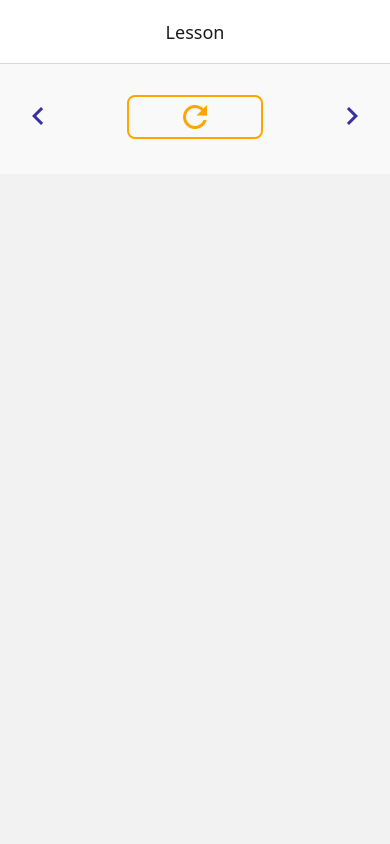
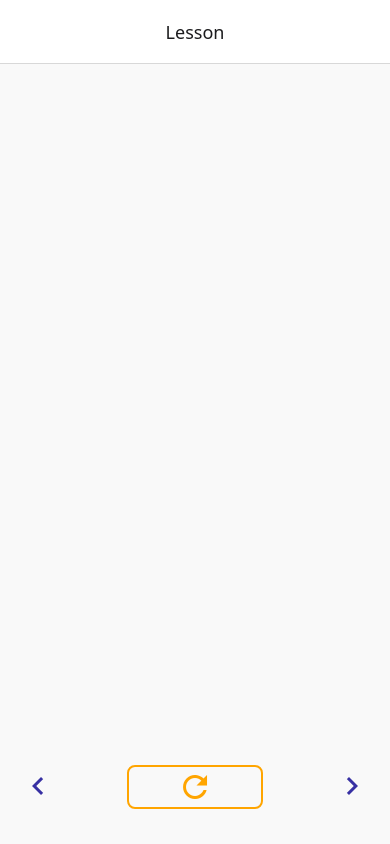
Before and after one commit to ahmousavi39/Learn-Ai, a React Native app: screen /Lesson in a window 390 px wide. Built offline with nearby package versions, Linux system fonts and the light colour scheme; some icons are missing.

Commit message:
regeneration

```diff
--- a/app/components/Pages/lesson.tsx
+++ b/app/components/Pages/lesson.tsx
@@ -34,6 +34,7 @@ export function Lesson({ route, navigation }) {
       level = course.level;
       if (section) {
         setContent(section.content[contentIndex]);
+        console.log(content)
       }
     }
   }, [courses, courseId, sectionIndex, contentIndex]);
@@ -121,14 +122,12 @@ export function Lesson({ route, navigation }) {
 
   return (
     <SafeAreaProvider>
-      <SafeAreaView style={loading ? styles.safeAreaDisabled : styles.safeArea}>
-                  {loading && <ActivityIndicator size="large" color="#0000ff" />}
-          {!loading && <>
+      <SafeAreaView style={!loading ? styles.safeArea : styles.disabledSafeArea}>
         <ScrollView contentContainerStyle={styles.container}>
           {content.image ? (
             <Image
               source={{ uri: content.image }}
-                style={[styles.image, { width: screenWidth - 40 }]}
+              style={[styles.image, { width: screenWidth - 20 }]}
               resizeMode="cover"
             />
           ) : null}
@@ -152,8 +151,9 @@ export function Lesson({ route, navigation }) {
 
             ))}
           </View>
+        </ScrollView>
 
-        </ScrollView>
+        {loading && <ActivityIndicator size="large" color="#0000ff" />}
 
         <Pressable style={styles.reGenerateTextButton} onPress={reGenerate}>
           <MaterialIcons name="refresh" size={36} color="orange" />
@@ -165,7 +165,6 @@ export function Lesson({ route, navigation }) {
         <Pressable style={styles.backButton} onPress={goToPrevious}>
           <MaterialIcons name="navigate-before" size={36} color="#3730a3" />
         </Pressable>
-      </>}
       </SafeAreaView>
     </SafeAreaProvider >
   );
@@ -173,21 +172,19 @@ export function Lesson({ route, navigation }) {
 
 const styles = StyleSheet.create({
   safeArea: {
+    flex: 1,
     backgroundColor: '#f9f9f9',
   },
-  container: {
-    flex: 1,
-    paddingHorizontal: 10,
-    paddingVertical: 10,
-    paddingBottom: 80
-  },
-  safeAreaDisabled: {
+  disabledSafeArea: {
     flex: 1,
     justifyContent: 'center',
     paddingHorizontal: 10,
     backgroundColor: 'rgba(0, 0, 0, 0.5)',
-    width: "100%",
-    height: "100%"
+  },
+  container: {
+    paddingHorizontal: 10,
+    paddingVertical: 10,
+    paddingBottom: 80
   },
   image: {
     height: 220,
--- a/features/item/itemSlice.ts
+++ b/features/item/itemSlice.ts
@@ -59,6 +59,7 @@ export const itemSlice = createSlice({
     initialState,
     reducers: {
         generateCourse: (state, action: PayloadAction<{ name: string, sections: SectionObjectState[], language: string, level: string }>) => {
+            console.log(action.payload.sections)
             let id = 0;
             if (state.coursesList.length > 0) {
                 id = state.coursesList.slice(-1)[0].id + 1;
```
Also changed, not shown: 1 other file (tests, documents, lock files or other folders). Lines whose indentation alone changed are shown as unchanged.
